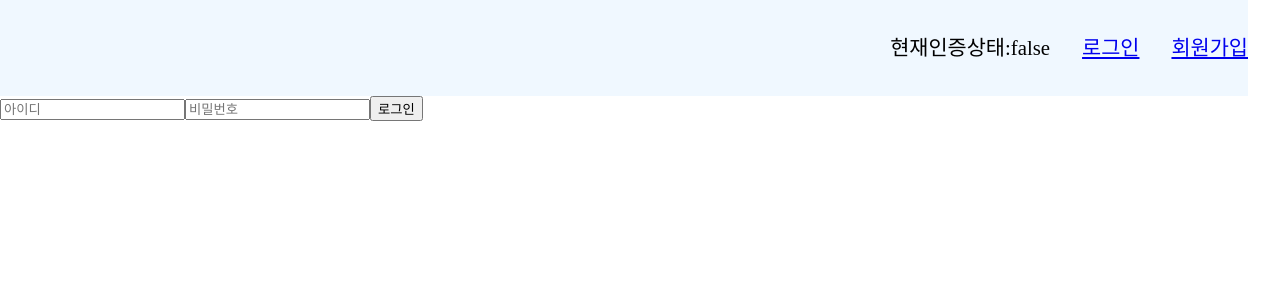
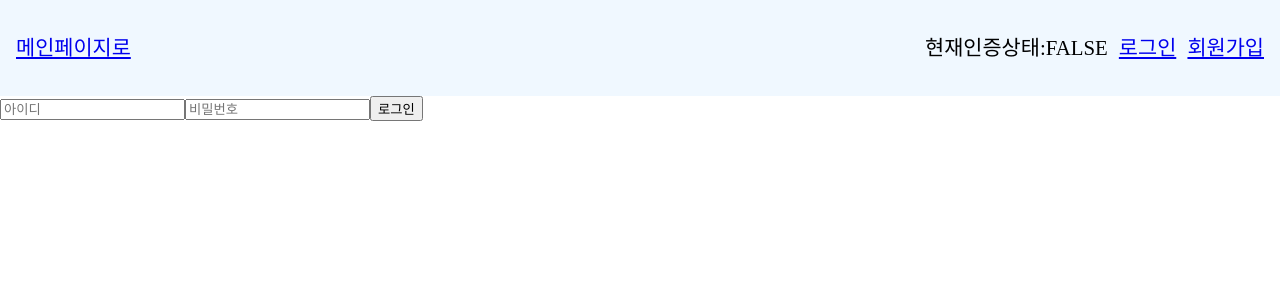
Before and after one commit to computer-note/react-account-book, a React (Vite) app: page /login in a window 1280 px wide. Shown: the top 300 px of the page. Built offline with nearby package versions, Linux system fonts and the light colour scheme.

Commit message:
update: 헤더에 메인페이지 이동 링크 추가 / 스타일 추가

```diff
--- a/src/shared/Header.jsx
+++ b/src/shared/Header.jsx
@@ -18,12 +18,20 @@ function Header() {
 
   return (
     <StNav>
-      <p>현재인증상태:{isAuthenticated.toString()}</p>
+      <div>
+        <Link to='/'>메인페이지로</Link>
+      </div>
+      <StDiv>
+        <span>
+          현재인증상태:{isAuthenticated.toString().toUpperCase()}
+        </span>
         {isAuthenticated ? (
           /* 인증상태 true이면 표시할 UI */
           <>
             <Link to='/mypage'>나의페이지</Link>
-          <button onClick={handleLogoutButtonClick}>로그아웃</button>
+            <button onClick={handleLogoutButtonClick}>
+              로그아웃
+            </button>
           </>
         ) : (
           /* 인증상태 false이면 표시할 UI */
@@ -32,6 +40,7 @@ function Header() {
             <Link to='/signup'>회원가입</Link>
           </>
         )}
+      </StDiv>
     </StNav>
   );
 
@@ -52,13 +61,18 @@ function Header() {
 //질문: StNav 정의 이전에 사용해도 되는 이유
 const StNav = styled.nav`
   display: flex;
-  justify-content: right;
+  justify-content: space-between;
   align-items: center;
-  margin-right: 2rem;
-  gap: 2rem;
   height: 6rem;
   font-size: 1.3rem;
+  padding-inline: 1rem;
   background-color: aliceblue;
 `;
 
+const StDiv = styled.div`
+  & > * {
+    margin-left: 0.7rem;
+  }
+`;
+
 export default Header;
```
Lines whose indentation alone changed are shown as unchanged.
